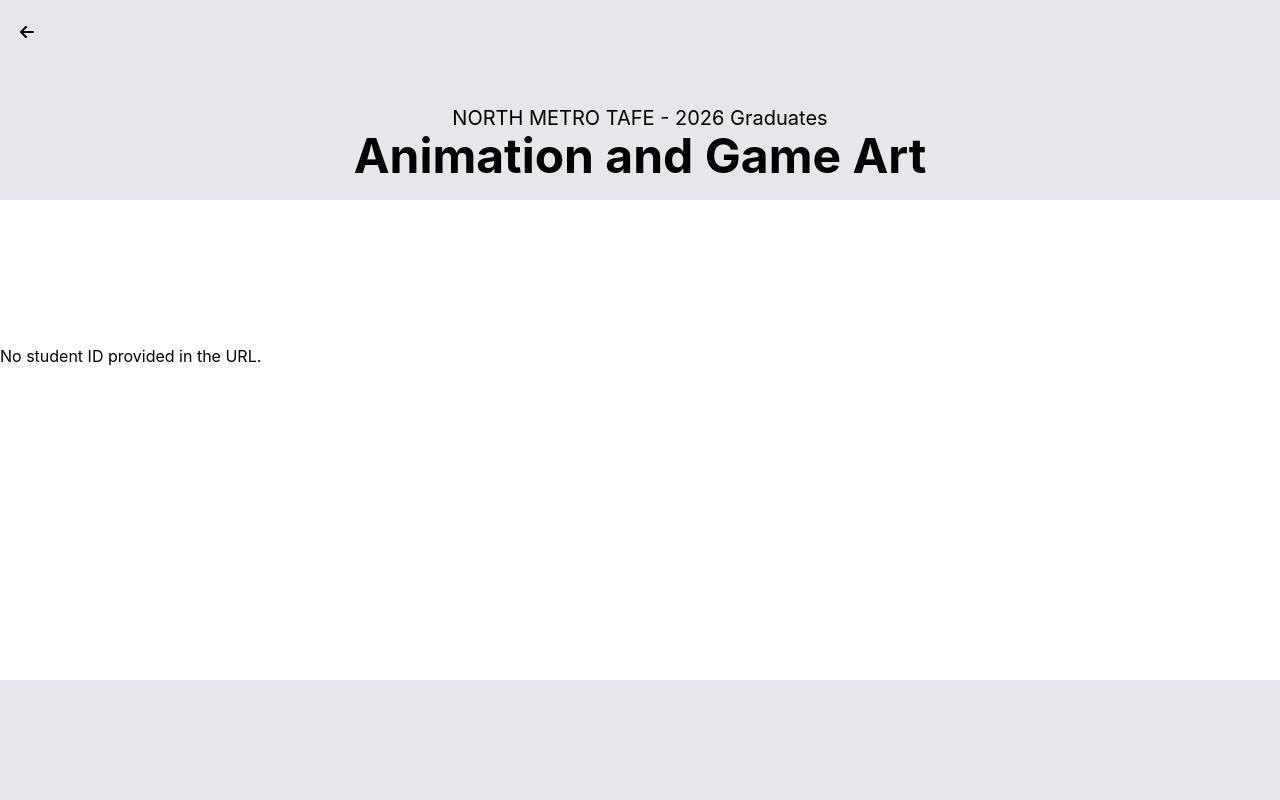
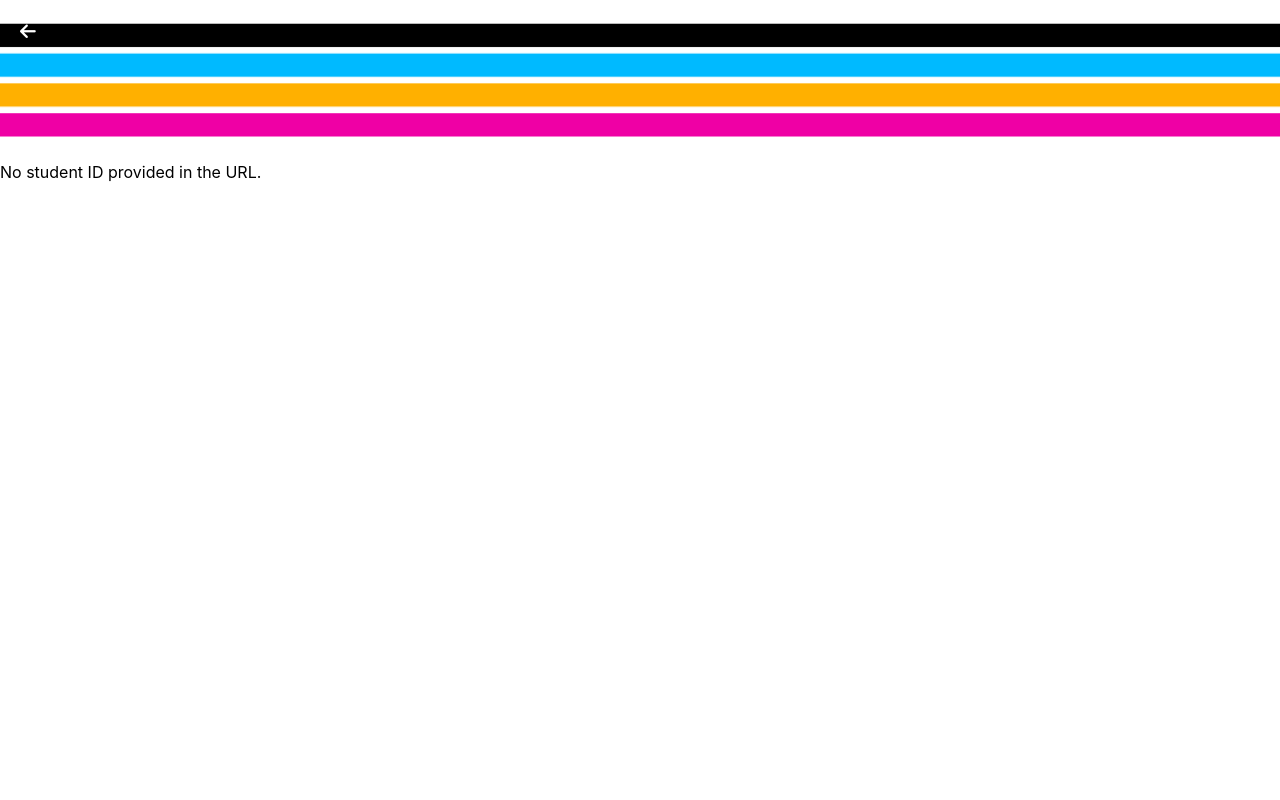
Before and after one commit to liobrton/adv-dip-gradshow2026, a website with bundled scripts: page student.html in a window 1280 px wide. Shown: the top 800 px of the page. Built offline with nearby package versions, Linux system fonts and the light colour scheme.

Commit message:
feat: page headers roughed in

```diff
--- a/index.html
+++ b/index.html
@@ -12,11 +12,10 @@
 
     <body class="flex min-h-dvh flex-col justify-between">
         <!--TITLE BAR-->
-        <header class="relative h-60 bg-gray-200 bg-cover bg-center">
-            <div class="absolute inset-x-0 bottom-5">
-                <h2 class="text-center">NORTH METRO TAFE - 2026 Graduates</h2>
-                <h1 class="text-center">Next Phase</h1>
-            </div>
+        <header class="flex flex-row justify-center items-end h-60 bg-[url(/assets/images/banner.png)] bg-origin-padding bg-contain bg-repeat-x bg-center">
+            <img class="h-full min-w-90.5 aspect-auto" src="assets/images/title.png" alt="Cat logo peering over title">
+            <h1 class="sr-only">Next Phase</h1>
+            <h2 class="sr-only">Gradshow 2026</h2>
         </header>
 
         <main class="mx-auto w-full">
@@ -66,7 +65,7 @@
             <br />
         </main>
 
-        <footer class="static inset-x-0 bottom-0 h-30 bg-gray-200">
+        <footer class="static inset-x-0 bottom-0 h-30 bg-black">
             <section></section>
         </footer>
     </body>
--- a/student.html
+++ b/student.html
@@ -34,17 +34,13 @@
 
   <body class="flex min-h-dvh flex-col justify-between">
     <!--TITLE BAR-->
-    <header class="relative h-50 bg-gray-200 bg-cover bg-center">
-      <div class="absolute inset-x-0 bottom-5">
-        <h2 class="text-center text-xl">NORTH METRO TAFE - 2026 Graduates</h2>
-        <h1 class="text-center text-5xl">Animation and Game Art</h1>
-      </div>
+    <header class="flex flex-row justify-center items-end bg-[url(/assets/images/banner.png)] bg-origin-padding bg-contain bg-repeat-x bg-center h-40 ">
       <a href="index.html" class="absolute top-5 left-5"
-        ><i class="fa-solid fa-arrow-left"></i>
+        ><i class="fa-solid fa-arrow-left text-white text-lg"></i>
       </a>
     </header>
 
-    <main id="pageMain" class="mx-auto w-full"></main>
+    <main id="pageMain" class="mx-auto w-full min-h-svh"></main>
 
     <!--Gallery image viewer-->
     <div
@@ -58,9 +54,9 @@
       />
     </div>
     <br />
-    <footer class="h-30 w-full bg-gray-200">
-      <section></section>
-    </footer>
+        <footer class="static inset-x-0 bottom-0 h-30 bg-black">
+            <section></section>
+        </footer>
   </body>
   <script type="module" src="assets/js/utils/studentPage.js"></script>
 </html>
```
Also changed, not shown: assets/images/banner.png (added), assets/images/title.png (added).
